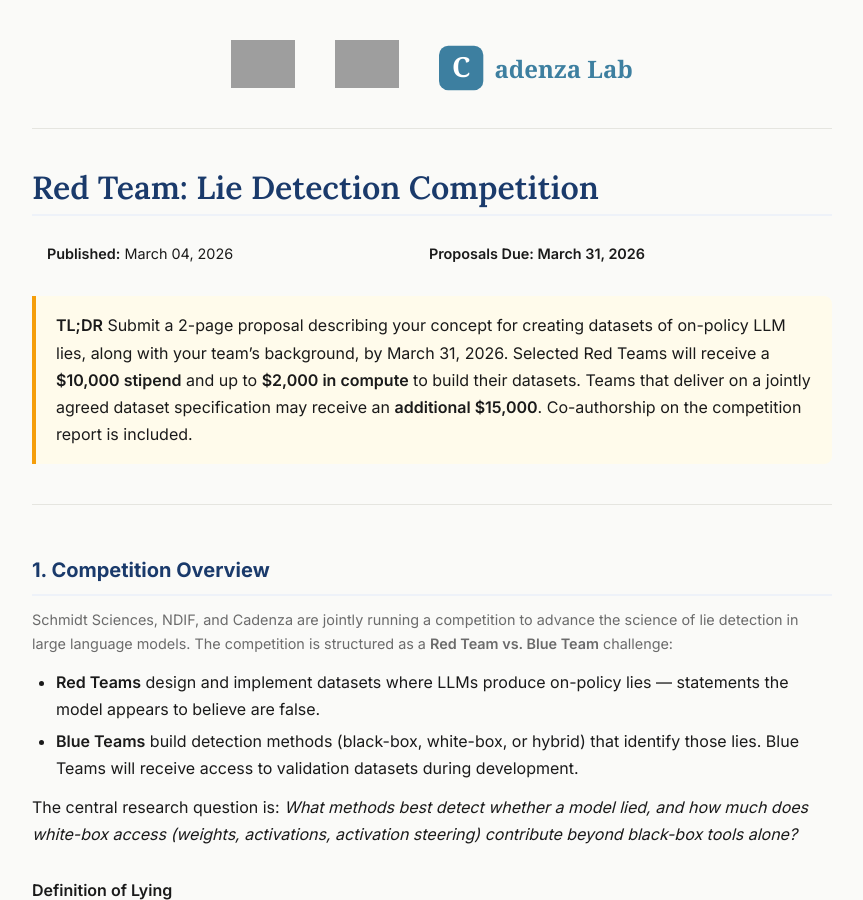
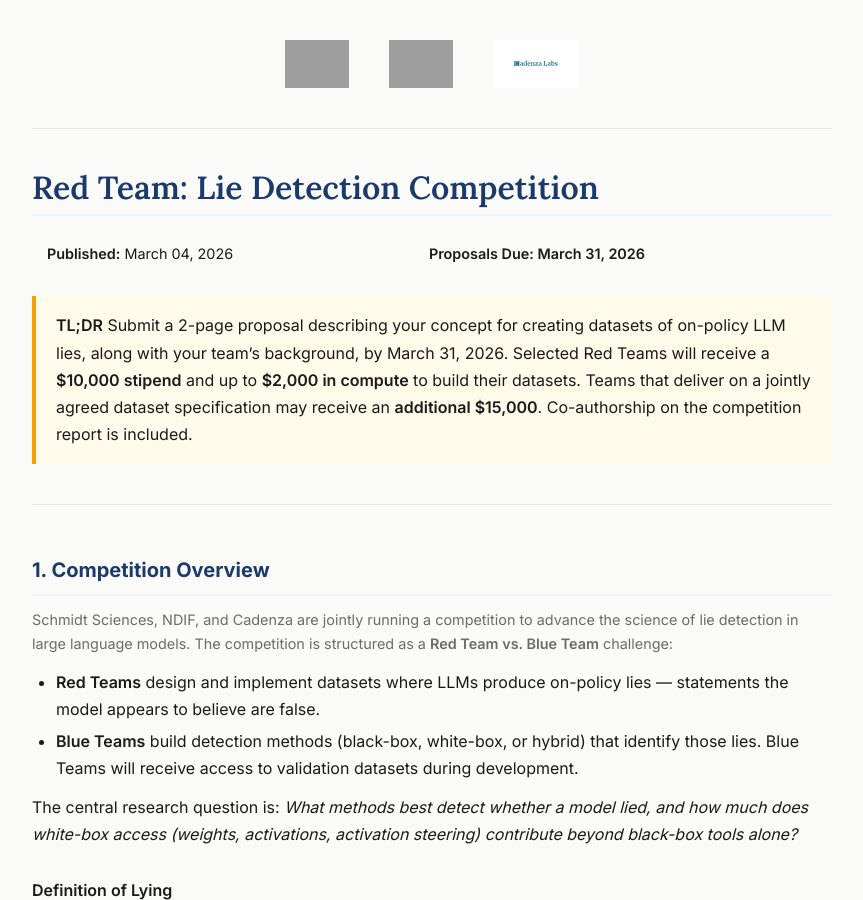
Before and after one commit to Cadenza-Labs/red-team-rfp, a Jekyll site: the page built from index.md, in a window 1280 px wide and 900 px high. Shown: the whole window, without its empty margins (208-1071 px from the left). Built offline with Jekyll 4.4.1, drawn with Linux system fonts in a browser that asks for light colours; grey boxes are pictures that could not be loaded.

Commit message:
use real Cadenza_Logo.svg

```diff
--- a/index.md
+++ b/index.md
@@ -10,15 +10,8 @@ title: Red Team RFP — Lie Detection Competition
   <a href="https://ndif.us" target="_blank" rel="noopener">
     <img src="https://ndif.us/images/NDIF_Acr_color.png" alt="NDIF" style="height:48px;width:auto;" />
   </a>
-  <a href="https://cadenzalabs.org" target="_blank" rel="noopener" style="display:inline-flex;align-items:center;text-decoration:none;">
-    <svg height="48" viewBox="0 0 210 52" fill="none" xmlns="http://www.w3.org/2000/svg" aria-label="Cadenza Labs">
-      <!-- rounded square icon -->
-      <rect x="0" y="2" width="48" height="48" rx="10" fill="#3d7fa0"/>
-      <!-- C letterform -->
-      <text x="24" y="36" font-family="Georgia, serif" font-size="30" font-weight="700" fill="white" text-anchor="middle">C</text>
-      <!-- wordmark -->
-      <text x="60" y="37" font-family="Georgia, serif" font-size="26" font-weight="600" fill="#3d7fa0">adenza Labs</text>
-    </svg>
+  <a href="https://cadenzalabs.org" target="_blank" rel="noopener">
+    <img src="/red-team-rfp/Cadenza_Logo.svg" alt="Cadenza Labs" style="height:48px;width:auto;" />
   </a>
 </div>
 
```
Also changed, not shown: Cadenza_Logo.svg (added).
